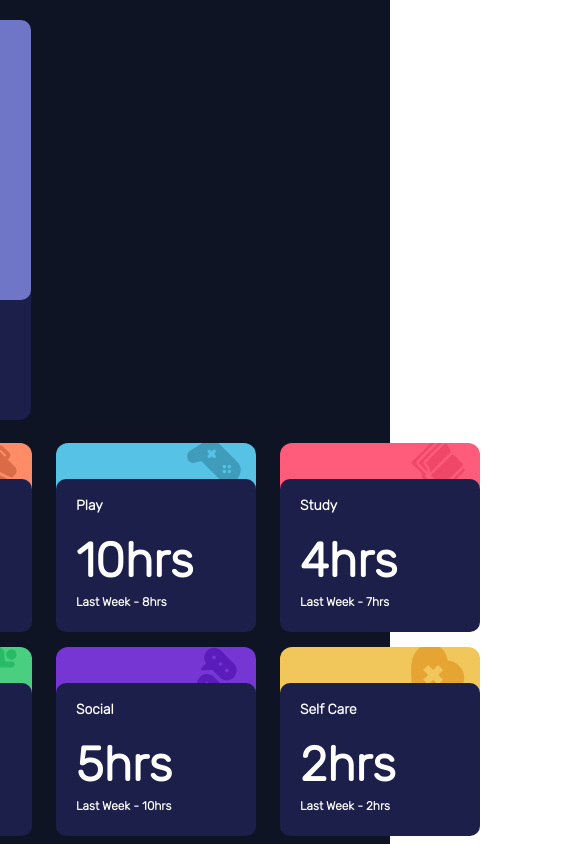
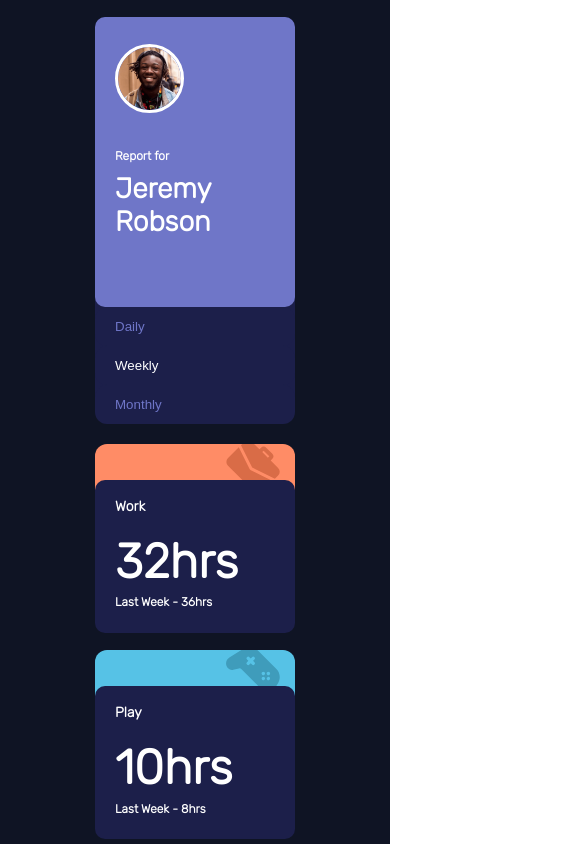
Before and after one commit to TamsinHuggins/time-tracker-react, a React (Create React App) app: page / in a window 390 px wide. Shown: the top 844 px of the page, 570 px wide, since content can reach past the window. Built offline with nearby package versions, Linux system fonts and the light colour scheme.

Commit message:
fully working media query for phone sized devices

```diff
--- a/public/index.html
+++ b/public/index.html
@@ -10,7 +10,7 @@
     <meta charset="utf-8" />
     <link rel="icon" href="%PUBLIC_URL%/favicon.ico" />
     <meta name="viewport" content="width=device-width, initial-scale=1" />
-    <meta name="theme-color" content="#000000" />
+    <meta name="theme-color" content="hsl(226, 43%, 10%)" />
     <meta
       name="description"
       content="Web site created using create-react-app"
--- a/src/App.css
+++ b/src/App.css
@@ -1,31 +1,67 @@
 @import url("https://fonts.googleapis.com/css2?family=Amatic+SC&family=Rubik:wght@300&display=swap");
 
 .App {
-  height: 100vh;
-  width: 100vw;
   background-color: hsl(226, 43%, 10%);
   font-family: "Rubik", sans-serif;
   color: White;
-  display: flex; /* NEW, Spec - Firefox, Chrome, Opera */
+  display: flex;
   justify-content: center;
   align-items: center;
 }
 
 .CardDeck {
-  width: 980px;
-  /* height: 200px; */
+  width: 100vw;
+  height: 100vh;
   display: flex;
   flex-wrap: wrap;
   flex-direction: row;
   align-content: space-around;
+  justify-content: space-around;
 }
 
 .timeCards {
-  width: 750px;
+  width: 75%;
   display: flex;
   flex-wrap: wrap;
   flex-direction: row;
-  align-content: space-around;
+  align-content: space-between;
+  justify-content: space-around;
+}
+
+@media (max-width: 550px) {
+  .App {
+    height: 1700px;
+    width: 100vw;
+    background-color: hsl(226, 43%, 10%);
+    display: flex;
+    /* justify-content: center; */
+    align-items: center;
+  }
+  .CardDeck {
+    height: 98%;
+    width: 100%;
+    display: flex;
+    flex-direction: column;
+    justify-content: space-evenly;
+    align-items: center;
+    flex-wrap: nowrap;
+  }
+
+  .timeCards {
+    height: 100%;
+    width: 100%;
+    display: flex;
+    flex-direction: column;
+    justify-content: space-evenly;
+    flex-wrap: nowrap;
+    align-items: center;
+  }
+}
+
+@media (min-width: 950px) {
+  .CardDeck {
+    width: 950px;
+  }
 }
 
 h1 {
--- a/src/Card.css
+++ b/src/Card.css
@@ -1,6 +1,4 @@
 .Card {
-  /*background-color: chartreuse; */
-  /* background-image: url("./images/icon-work.svg"); */
   background-repeat: no-repeat;
   background-position: 90% -3%;
   background-size: 27%;
@@ -8,8 +6,7 @@
   height: 180px;
   border-radius: 12px;
   display: flex;
-  /* align-items: flex-end; */
-  margin: 1.6%;
+  /* margin: 1.6%; */
 }
 
 .Card__stats {
@@ -21,11 +18,4 @@
   border-radius: 10px;
   margin-top: 18%;
   padding-left: 10%;
-  /* display: flex;
-  flex-direction: column;
-  align-content: flex-start;
-  padding-top: 0px; */
-  /* margin: 10px; */
-
-  /* font-family: [Rubik](https://fonts.google.com/specimen/Rubik); */
 }
--- a/src/TitleCard.css
+++ b/src/TitleCard.css
@@ -3,31 +3,28 @@
   height: 400px;
   width: 200px;
   border-radius: 12px;
-  margin: 1.5%;
-  margin-top: 2%;
 }
 
 .titleCard__buttons {
-  padding-left: 10%;
   display: flex;
   align-items: flex-start;
   flex-direction: column;
-  padding: 10px;
 }
 
 .Button {
   background-color: hsl(235, 46%, 20%);
   color: aliceblue;
   border: none;
-  height: 30px;
+  height: 39px;
   width: 100%;
   text-align: left;
+  padding-left: 10%;
+  border-radius: 12px;
 }
 
 .reportFor {
   width: 100%;
-  height: 70%;
-  /* text-align: left; */
+  height: 290px;
   background-color: hsl(235, 45%, 61%);
   border-radius: 10px;
   display: flex;
@@ -37,8 +34,6 @@
 
 .reportFor__content {
   padding-left: 10%;
-
-  /* padding: 10%; */
 }
 
 .profilePic {
```
